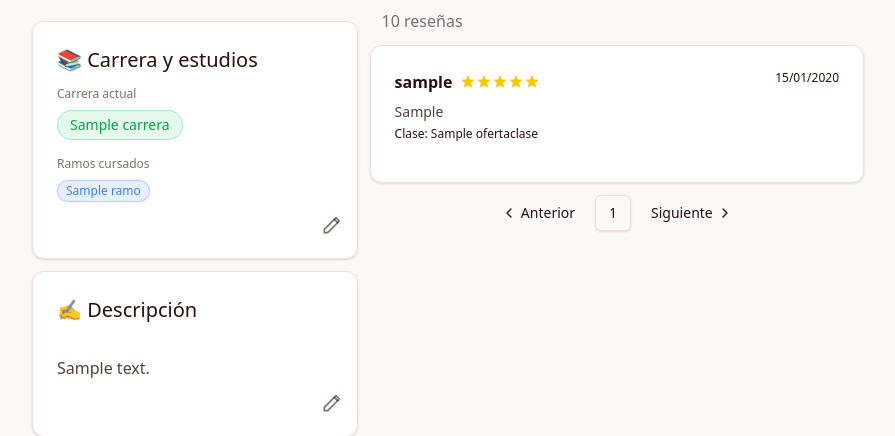
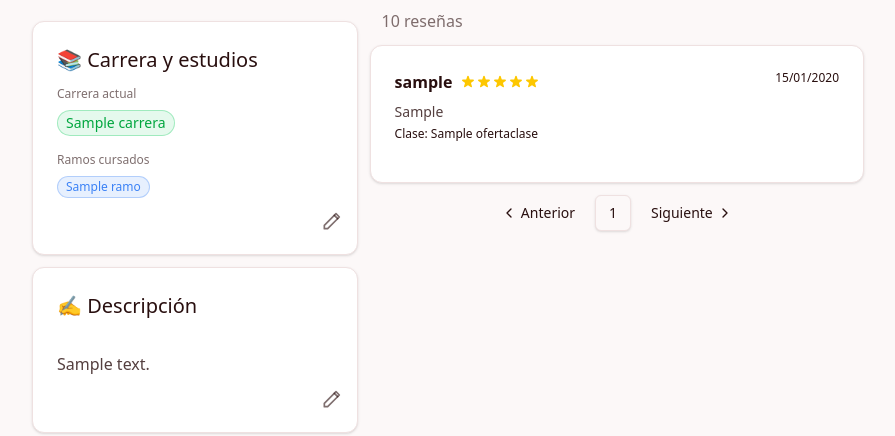
Before and after one commit to DCC-CC4401/2025-2-CC4401-grupo-4, a Django app: page /accounts/profile/me/ in a window 1280 px wide. Shown: the part 491-927 px from the top of the page, without its empty margins (192-1087 px from the left). Run offline with Django 5.2, Linux system fonts and the light colour scheme; a user stored in the database is signed in; tables that the repository leaves empty hold one stand-in row (values such as "Sample post"); grey boxes marked "Sample" are stand-in pictures; data that the repository does not hold is empty; style sheets or scripts are compiled from the project's sources.

Commit message:
style(accounts): update carrera display to use badge component

```diff
--- a/uclases/accounts/templates/profile/my_profile.html
+++ b/uclases/accounts/templates/profile/my_profile.html
@@ -131,7 +131,7 @@
 					<!-- Carrera actual -->
 					<div class="mt-3">
 						<p class="text-xs text-foreground/60 mb-2">Carrera actual</p>
-						<span class="inline-flex items-center gap-1 rounded-full border px-3 py-1 text-sm font-medium bg-green-500/10 text-green-600 border-green-500/30">
+						<span class="badge !text-sm font-medium bg-green-500/10 text-green-600 border-green-500/30">
 							{{ perfil.carrera.name | default:"Carrera no especificada" }}
 						</span>
 					</div>
```
